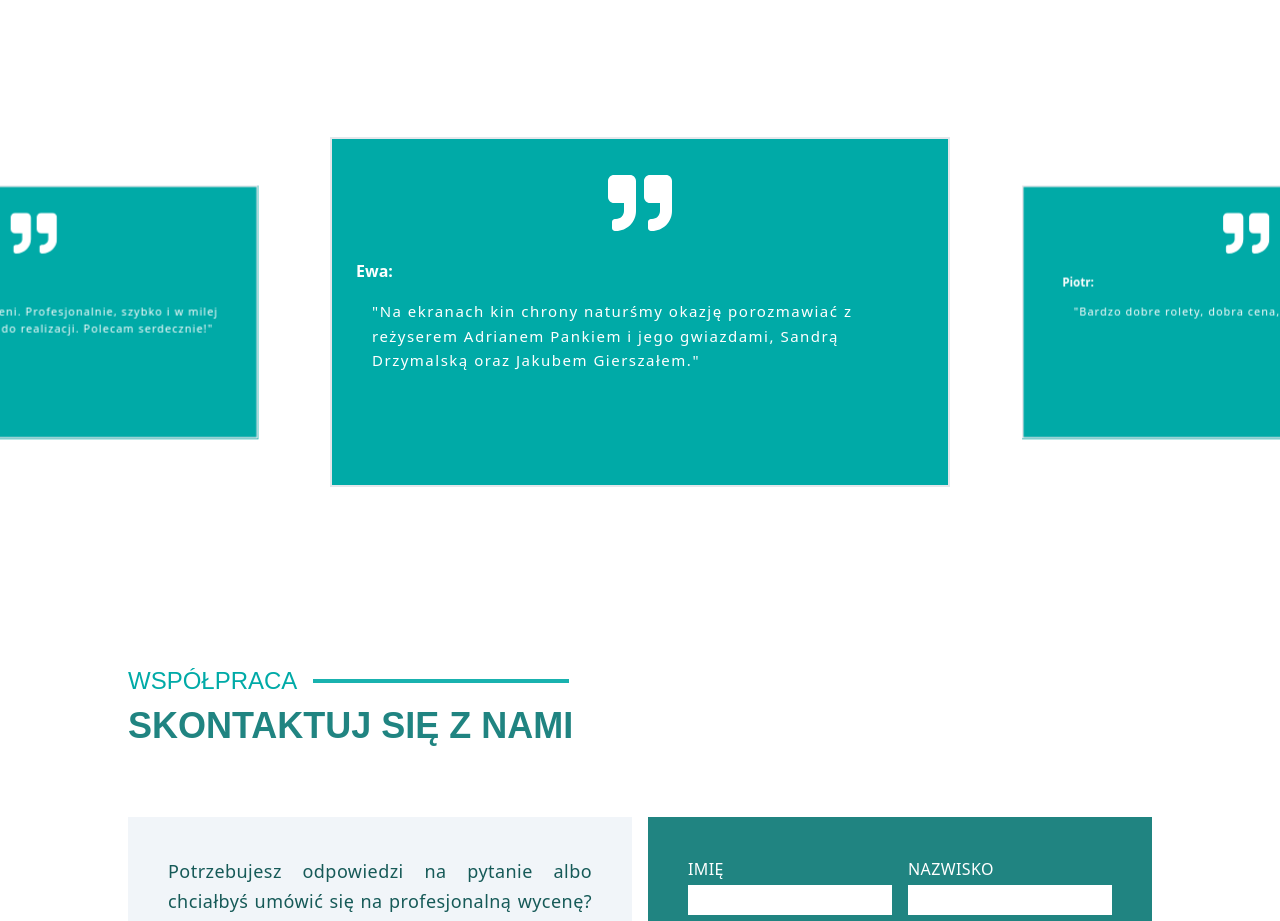
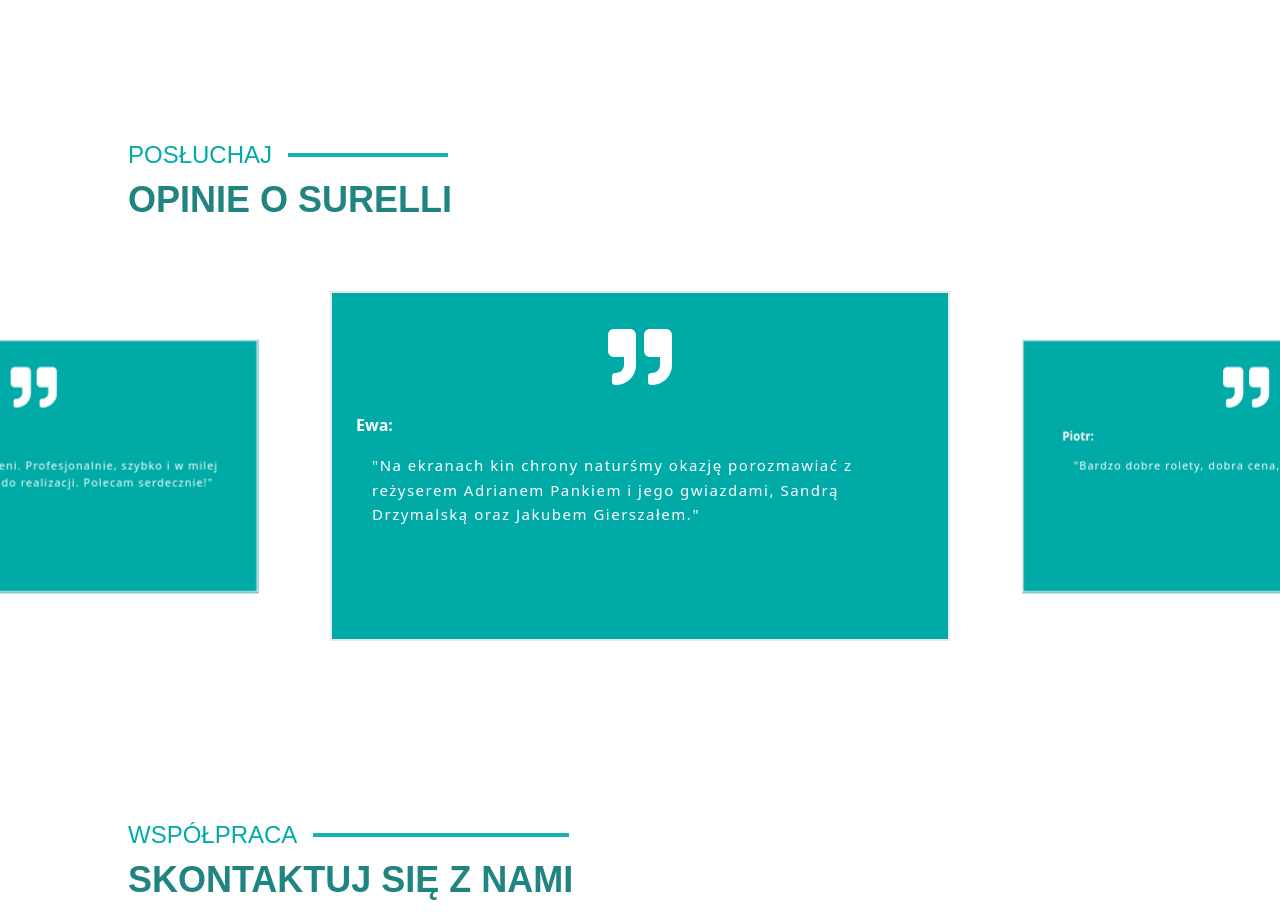
Before and after one commit to Hosuqa/Surella, a React (Vite) app: page / in a window 1280 px wide. Shown: the part 4620-5541 px from the top of the page. Built offline with nearby package versions, Linux system fonts and the light colour scheme; a web font is replaced by a local one.

Commit message:
[ADD] - small fixed

```diff
--- a/src/components/sections/Review.tsx
+++ b/src/components/sections/Review.tsx
@@ -61,11 +61,11 @@ const Sandbox = () => {
 
   return (
     <div className="bg my-20">
-      {/* <XlWrapper >
+      <XlWrapper >
         <div className="w-full h-full">
           <Title title="Opinie o Surelli" subtitle="Posłuchaj" />
         </div>
-      </XlWrapper> */}
+      </XlWrapper>
       <div className="reviews-slider ">
         <Swiper
           effect="coverflow"
```
